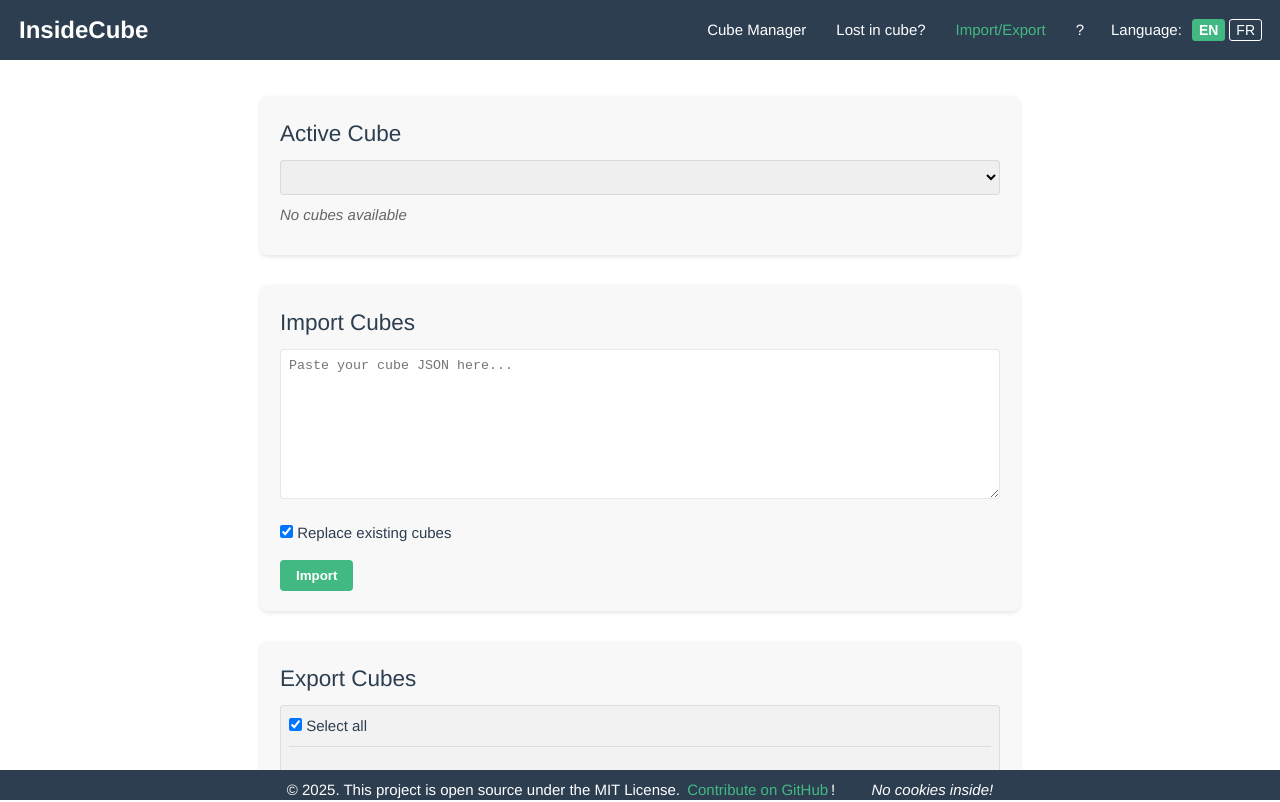
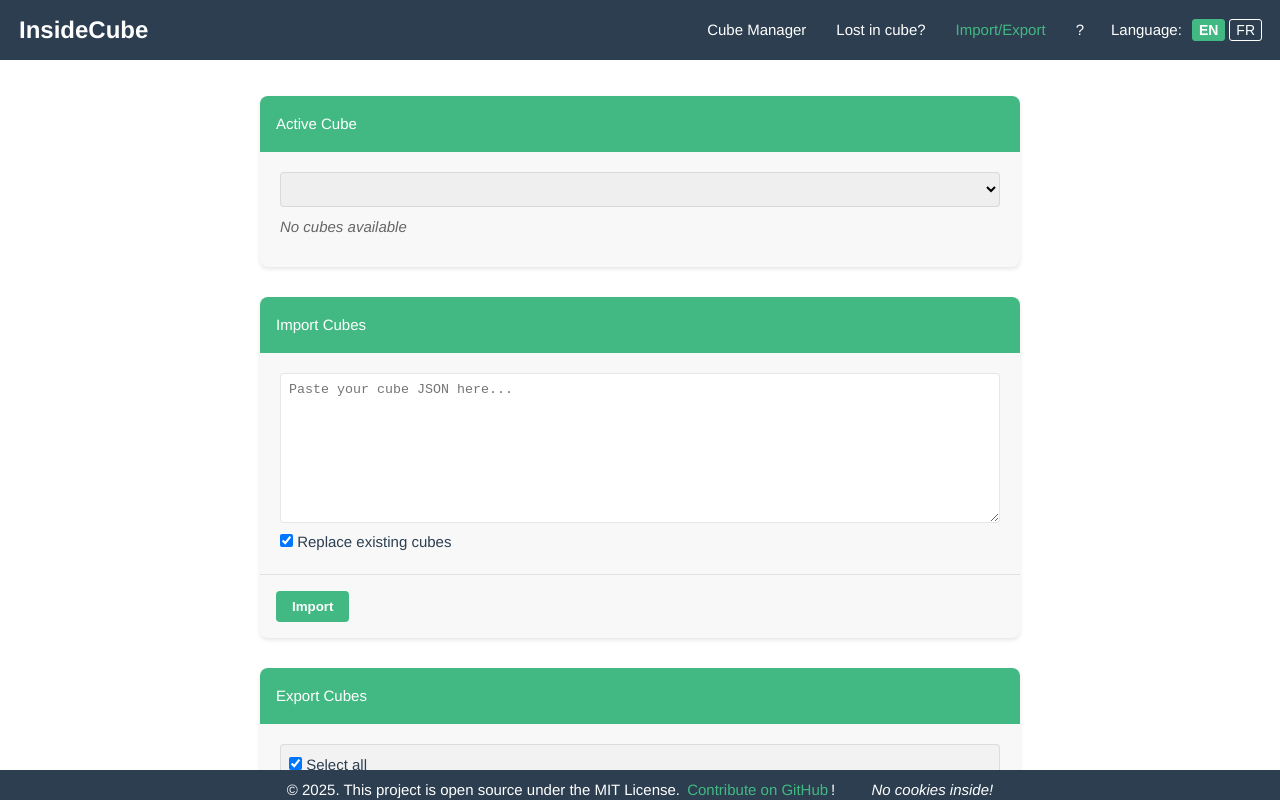
Before and after one commit to restimel/insideCube, a Vue app: page /import in a window 1280 px wide. Built offline with nearby package versions, Linux system fonts and the light colour scheme.

Commit message:
improve panel component

```diff
--- a/src/assets/main.css
+++ b/src/assets/main.css
@@ -23,11 +23,6 @@ h1 {
     color: var(--color-secondary);
 }
 
-h2 {
-    margin-bottom: var(--spacing-sm);
-    color: var(--color-primary);
-}
-
 button.primary-button {
     --button-bg-color: var(--color-primary);
     --button-color: var(--color-text-primary);
@@ -51,6 +46,30 @@ button {
     color: var(--color-error);
 }
 
+/* {{{ Form groups */
+
+.form-group {
+    margin-bottom: var(--field-margin);
+}
+
+.form-group label {
+    display: block;
+    margin-bottom: var(--spacing-xs);
+    font-size: var(--font-size-sm);
+}
+
+.form-group input[type="text"],
+.form-group select {
+    width: 100%;
+    padding: var(--field-padding);
+    border: var(--field-border);
+    border-radius: var(--border-radius-sm);
+    font-family: var(--font-text);
+    font-size: var(--font-size-md);
+}
+
+/* }}} */
+
 @media (hover: hover) {
     a:hover {
         background-color: var(--color-primary-inline-hover);
--- a/src/components/scaffold/boxSection.vue
+++ /dev/null
@@ -1,29 +0,0 @@
-<template>
-    <div class="box-section">
-        <h2 v-if="props.title">
-            {{ props.title }}
-        </h2>
-        <slot></slot>
-    </div>
-</template>
-
-<script setup lang="ts">
-const props = defineProps<{
-    title?: string;
-}>();
-</script>
-
-<style scoped>
-.box-section {
-    margin-bottom: var(--section-gap);
-    padding: var(--section-padding);
-    border-radius: var(--border-radius);
-    background-color: var(--color-background-soft);
-    box-shadow: var(--shadow-sm);
-}
-
-h2 {
-    margin-bottom: var(--spacing-xs);
-    color: var(--color-text);
-}
-</style>
--- /dev/null
+++ b/src/components/scaffold/panelSection.vue
@@ -0,0 +1,63 @@
+<template>
+    <section class="panel-container">
+        <header class="panel-header">
+            {{ props.title }}
+            <slot name="header"></slot>
+        </header>
+        <div class="panel-content">
+            <slot></slot>
+        </div>
+        <footer v-if="slots.footer"
+            class="panel-footer"
+        >
+            <slot name="footer"></slot>
+        </footer>
+    </section>
+</template>
+
+<script setup lang="ts">
+import { useSlots } from 'vue';
+
+const props = defineProps<{
+    title?: string;
+}>();
+
+const slots = useSlots();
+</script>
+
+<style scoped>
+.panel-container {
+    margin-bottom: var(--section-gap);
+    background-color: var(--color-background-soft);
+    border-radius: var(--border-radius);
+    box-shadow: var(--shadow-sm);
+    overflow: hidden;
+    display: flex
+;
+    flex-direction: column;
+}
+
+.panel-header {
+    display: flex
+;
+    justify-content: space-between;
+    align-items: center;
+    padding: var(--spacing-sm);
+    background-color: var(--color-primary);
+    color: var(--color-text-primary);
+}
+
+.panel-content {
+    padding: var(--section-padding);
+}
+
+.panel-footer {
+    padding: var(--spacing-sm);
+    display: flex;
+    flex-direction: row;
+    gap: var(--spacing-sm);
+    justify-content: flex-start;
+    align-items: center;
+    border-top: 1px solid var(--color-border);
+}
+</style>
--- a/src/views/ImportView.vue
+++ b/src/views/ImportView.vue
@@ -45,7 +45,7 @@
                     {{ t('cube.edition.replace') }}
                 </label>
             </div>
-            <div class="actions">
+            <template #footer>
                 <button @click="importCubes" class="action-button primary-button">
                     {{ t('actions.import') }}
                 </button>
@@ -54,7 +54,7 @@
                     :type="importTypeMessage"
                     @dismissed="importMessage = ''"
                 />
-            </div>
+            </template>
         </BoxSection>
 
         <!-- Export cubes -->
@@ -107,7 +107,7 @@
                 :placeholder="t('cube.exportJson')"
                 class="json-textarea"
             ></textarea>
-            <div class="actions">
+            <template #footer>
                 <button @click="copyToClipboard" class="action-button primary-button">
                     {{ t('actions.copy') }}
                 </button>
@@ -116,7 +116,7 @@
                     :type="exportMessageType"
                     @dismissed="exportMessage = ''"
                 />
-            </div>
+            </template>
         </BoxSection>
     </div>
 </template>
@@ -125,7 +125,7 @@
 import { ref, computed, onMounted, watch } from 'vue';
 import { useCubeStore } from '@/stores/cubeStore';
 import type { CubeName } from '@/types/Cube';
-import BoxSection from '@/components/scaffold/boxSection.vue';
+import BoxSection from '@/components/scaffold/panelSection.vue';
 import { useI18n } from 'vue-i18n';
 import MessageDisplay from '@/components/MessageDisplay.vue';
 import CubeLogo from '@/components/cubeLogo.vue';
@@ -313,18 +313,8 @@ const copyToClipboard = () => {
     padding: var(--field-padding);
     border-radius: var(--border-radius-sm);
     border: var(--field-border);
-    margin-bottom: var(--field-margin);
     font-family: var(--font-code);
     resize: vertical;
-}
-
-.checkbox-option {
-    margin-bottom: var(--field-margin);
-}
-
-.actions {
-    display: flex;
-    align-items: center;
 }
 
 .action-button {
```
